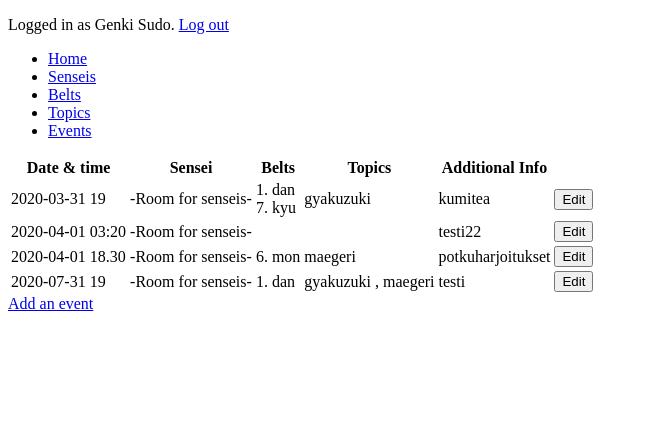
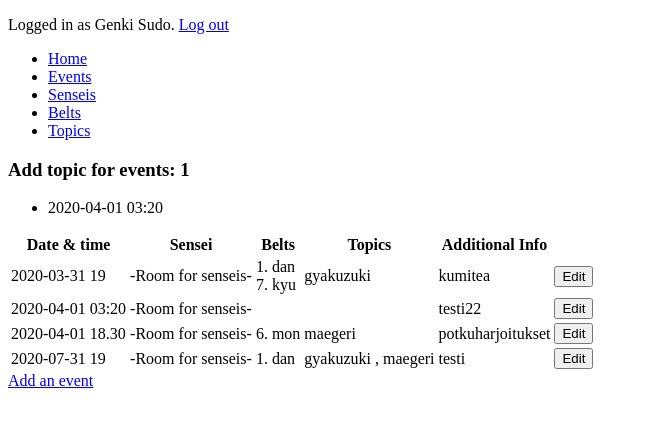
Before and after one commit to eetuahon/karatebase, a Flask app: page /events in a window 1280 px wide. Shown: the top 427 px of the page, without its empty margins (0-648 px from the left). Run offline with Flask 2, Linux system fonts and the light colour scheme; a user stored in the database is signed in; data comes from the database, SQL or seed files in the repository; both versions use the stored data as it was after the commit; data that the repository does not hold is empty.

Commit message:
Warning for zero-events for logged users added

```diff
--- a/application/events/views.py
+++ b/application/events/views.py
@@ -12,7 +12,8 @@ def events_index():
     e = Events.query.order_by(Events.day, Events.time).all()
     b = Events.belts_for_event()
     t = Events.topics_for_event()
-    return render_template("events/list.html", events = e, belts = b, topics = t)
+    no_t = Events.events_without_topic()
+    return render_template("events/list.html", events = e, belts = b, topics = t, no_topic = no_t)
 
 @app.route("/events/new/")
 @login_required
--- a/application/models.py
+++ b/application/models.py
@@ -163,3 +163,16 @@ class Events(db.Model):
         stmt = text("DELETE FROM topicevents"
                     " WHERE topic_id = :a AND event_id = :b").params(a=t_id, b=id)
         res = db.engine.execute(stmt)
+
+    @staticmethod
+    def events_without_topic():
+        stmt = text("SELECT E.day, E.time, COUNT(TE.topic_id) AS C"
+                    " FROM Events E LEFT JOIN topicevents TE ON"
+                    " E.id = TE.event_id GROUP BY E.name having C = 0 ORDER BY E.day, E.time")
+        res = db.engine.execute(stmt)
+
+        response = []
+        for row in res:
+            response.append({"day":row[0], "time":row[1]})
+
+        return response
--- a/application/templates/events/list.html
+++ b/application/templates/events/list.html
@@ -1,6 +1,16 @@
 {% extends "layout.html" %}
 
 {% block body %}
+{% if current_user.is_authenticated %}
+{% if no_topic|length > 0 %}
+<h3>Add topic for events: {{ no_topic|length }}</h3>
+{% for e in no_topic %}
+<ul>
+  <li>{{ e.day }} {{ e.time }}</li>
+</ul>
+{% endfor %}
+{% endif %}
+{% endif %}
   <table>
     <tr>
       <th>Date & time</th>
--- a/application/templates/layout.html
+++ b/application/templates/layout.html
@@ -15,10 +15,10 @@
       {% endif %}
       <ul>
         <li><a href="{{ url_for('index') }}">Home</a></li>
-  <li><a href="{{ url_for('senseis_index') }}">Senseis</a></li>
-	<li><a href="{{ url_for('belts_index') }}">Belts</a></li>
-  <li><a href="{{ url_for('topics_index') }}">Topics</a></li>
-  <li><a href="{{ url_for('events_index') }}">Events</a></li>
+        <li><a href="{{ url_for('events_index') }}">Events</a></li>
+        <li><a href="{{ url_for('senseis_index') }}">Senseis</a></li>
+	      <li><a href="{{ url_for('belts_index') }}">Belts</a></li>
+        <li><a href="{{ url_for('topics_index') }}">Topics</a></li>
       </ul>
 
       {% block body %}
```
Also changed, not shown: application/karatebase.db, documentation/README.md.
